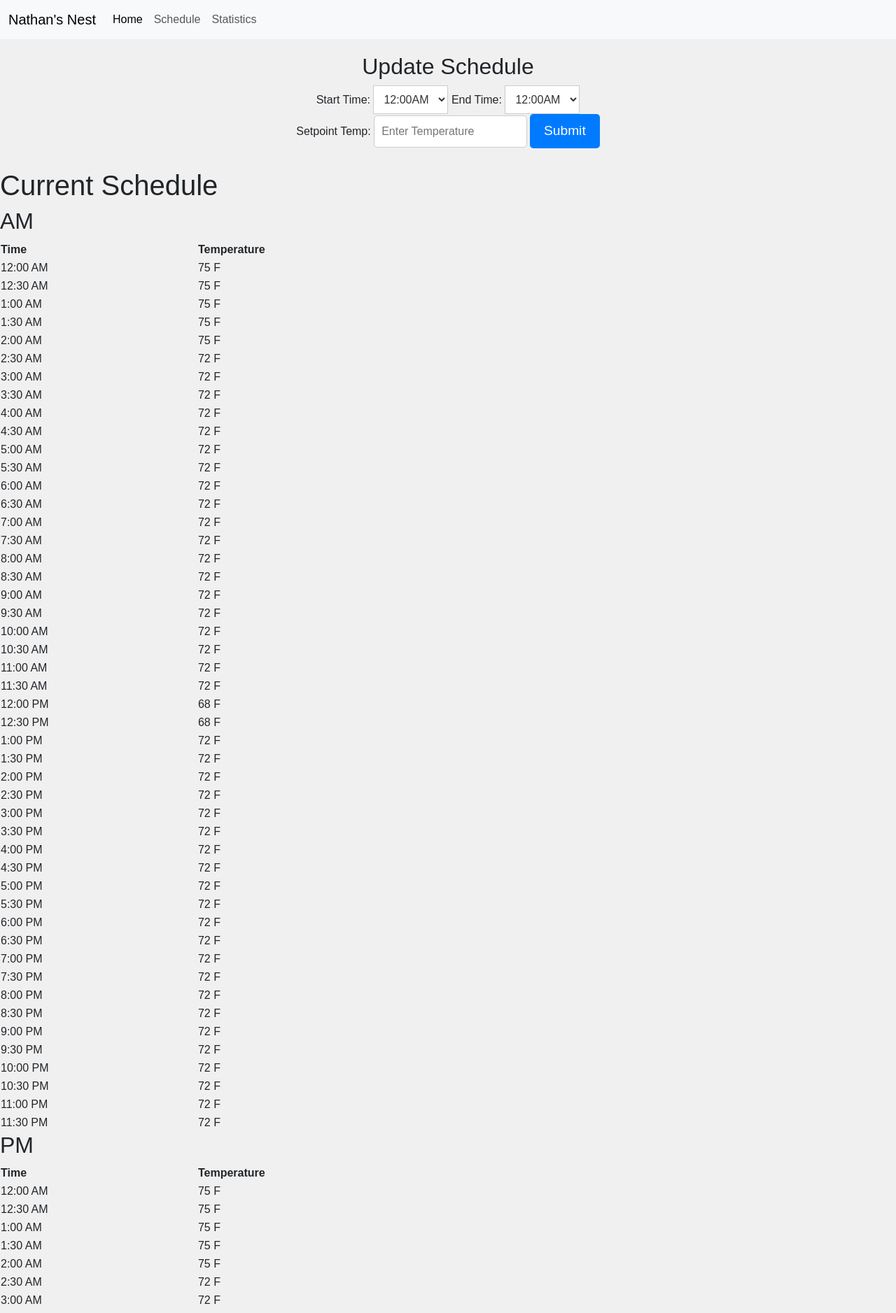
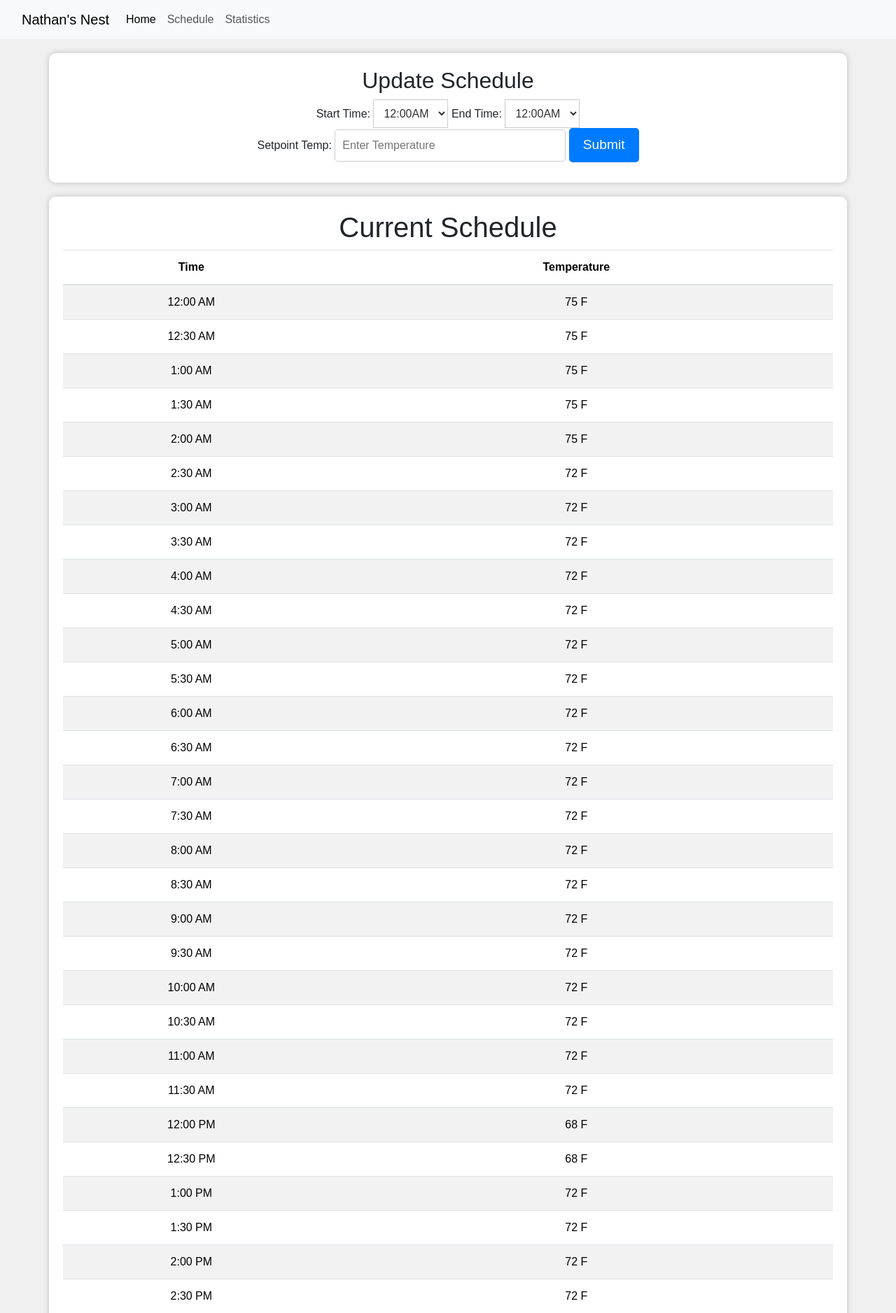
Before and after one commit to nrowley71115/Smart-Thermostat, a Flask app: page /schedule in a window 1280 px wide. Shown: the top 1877 px of the page at 70% size. Run offline with Flask 3, Linux system fonts and the light colour scheme; some libraries are stand-ins or nearby versions.

Commit message:
css styling done

```diff
--- a/static/style.css
+++ b/static/style.css
@@ -1,30 +1,3 @@
-#scheduleTable {
-  border-collapse: collapse;
-  margin: 0 auto;
-  width: 60%;
-}
-
-#scheduleTable th {
-  background-color: #333;
-  color: #fff;
-  padding: 8px;
-  text-align: left;
-}
-
-#scheduleTable tr:nth-child(even) {
-  background-color: #f2f2f2;
-}
-
-#scheduleTable td {
-  border: 1px solid #ddd;
-  padding: 8px;
-  width: 50%;
-}
-
-#scheduleTable tr:hover {
-  background-color: #ddd;
-}
-
 #temperatureControlForm{
   margin: 0 auto;
 }
@@ -56,6 +29,7 @@
   color: #333;
 }
 
+
 body {
   font-family: Arial, sans-serif;
   background-color: #f0f0f0;
@@ -66,11 +40,15 @@ body {
   height: 100vh;
 }
 
+
 .container {
   background-color: #ffffff;
   padding: 20px;
   border-radius: 10px;
   box-shadow: 0 0 10px rgba(0, 0, 0, 0.2);
+  margin: auto;
+  margin-top: 20px;
+  margin-bottom: 20px;
   text-align: center;
 }
 
--- a/templates/layout.html
+++ b/templates/layout.html
@@ -6,6 +6,13 @@
     <title>Nathan's Nest: {% block title %}{% endblock %}</title>
     <!-- bootstrap css-->
     <link href="https://cdn.jsdelivr.net/npm/bootstrap@5.3.2/dist/css/bootstrap.min.css" rel="stylesheet" integrity="sha384-T3c6CoIi6uLrA9TneNEoa7RxnatzjcDSCmG1MXxSR1GAsXEV/Dwwykc2MPK8M2HN" crossorigin="anonymous">
+    <link rel="stylesheet" href="https://maxcdn.bootstrapcdn.com/bootstrap/4.5.2/css/bootstrap.min.css">
+    <!-- jQuery -->
+    <script src="https://code.jquery.com/jquery-3.5.1.slim.min.js"></script>
+    <!-- Popper.js -->
+    <script src="https://cdnjs.cloudflare.com/ajax/libs/popper.js/1.16.0/umd/popper.min.js"></script>
+    <!-- Bootstrap JavaScript -->
+    <script src="https://maxcdn.bootstrapcdn.com/bootstrap/4.5.2/js/bootstrap.min.js"></script>
     <!-- style.css via relative path -->
     <link rel="stylesheet" type="text/css" href="../static/style.css">
     <!-- refrence script.js via relative path -->
--- a/templates/schedule.html
+++ b/templates/schedule.html
@@ -6,8 +6,8 @@ Schedule
 
 {% block content %}
 
-<!-- Update Schedule JSON -->
-<div id="update-schedule-container">
+<!-- Update Schedule form for schedule.JSON -->
+<div class="container">
     <h2 class="scheudle-title">Update Schedule</h2>
     <form id="updateScheculeForm" action="/schedule" method="POST">
         <label>Start Time: </label>
@@ -31,40 +31,28 @@ Schedule
     </form>
 </div>
 
-<!-- Read current schedule -->
+<!-- List current schedule in two tables AM & PM -->
+<div class="container">
 <h1>Current Schedule</h1>
 <div class="col-xs-6">
-    <h2 class="sub-header">AM</h2>
     <div class="table-responsive">
-        <table id="table table-striped">
+        <table class="table table-striped">
+            <thead>
                 <tr>
                     <th class="col-md-1">Time</th>
                     <th class="col-md-2">Temperature</th>
                 </tr>
+            </thead>
+            <tbody>
                 {% for time, setpoint in schedule.items() %}
                 <tr>
                     <td class="col-md-1">{{time}}</td>
                     <td class="col-md-2">{{setpoint}} F</td>
                 </tr>
                 {% endfor %}
+            </tbody>
         </table>
     </div>
-</div>
-<div class="col-xs-6">
-    <h2 class="sub-header">PM</h2>
-    <div class="table-responsive">
-        <table id="table table-striped">
-            <tr>
-                <th class="col-md-1">Time</th>
-                <th class="col-md-2">Temperature</th>
-            </tr>
-            {% for time, setpoint in schedule.items() %}
-            <tr>
-                <td class="col-md-1">{{time}}</td>
-                <td class="col-md-2">{{setpoint}} F</td>
-            </tr>
-            {% endfor %}
-        </table>
 </div>
 </div>
 
```
Lines whose indentation alone changed are shown as unchanged.
